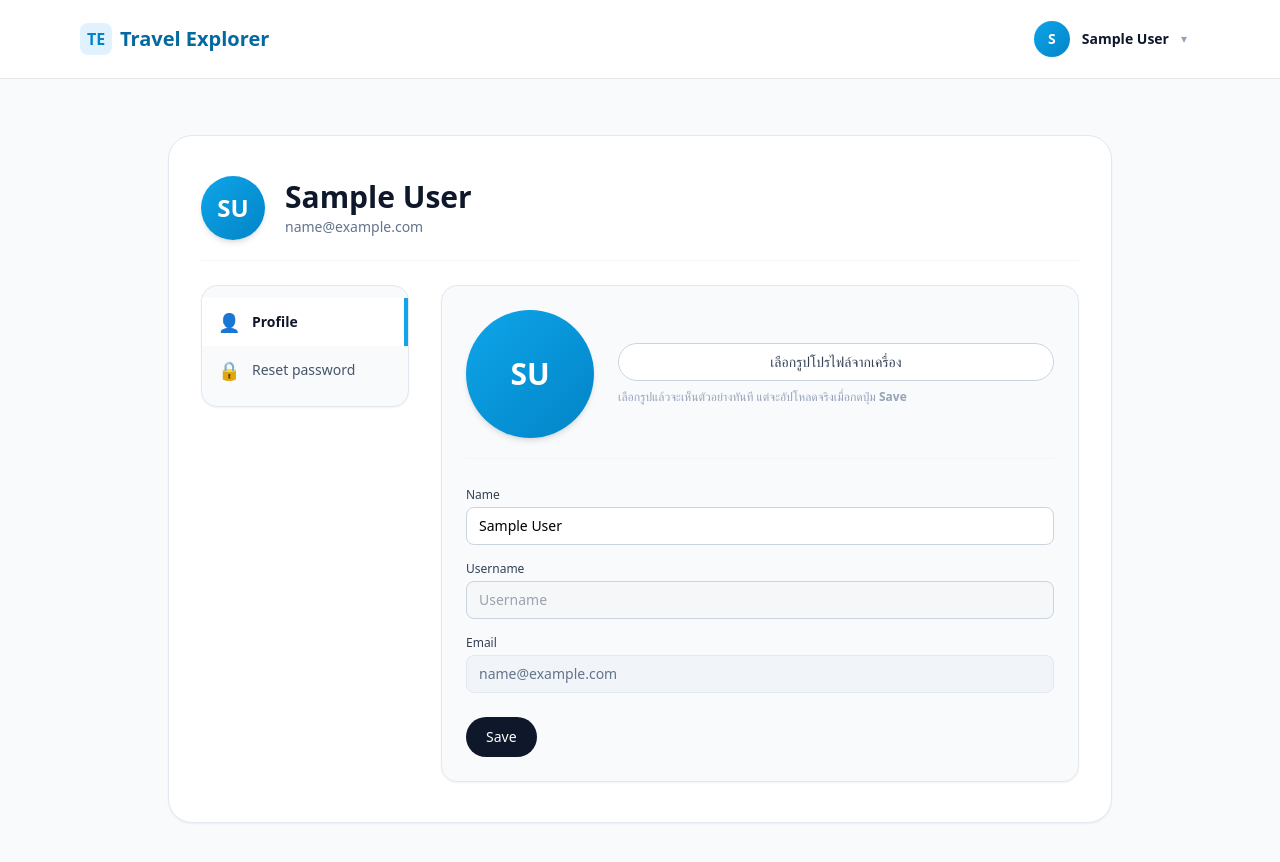
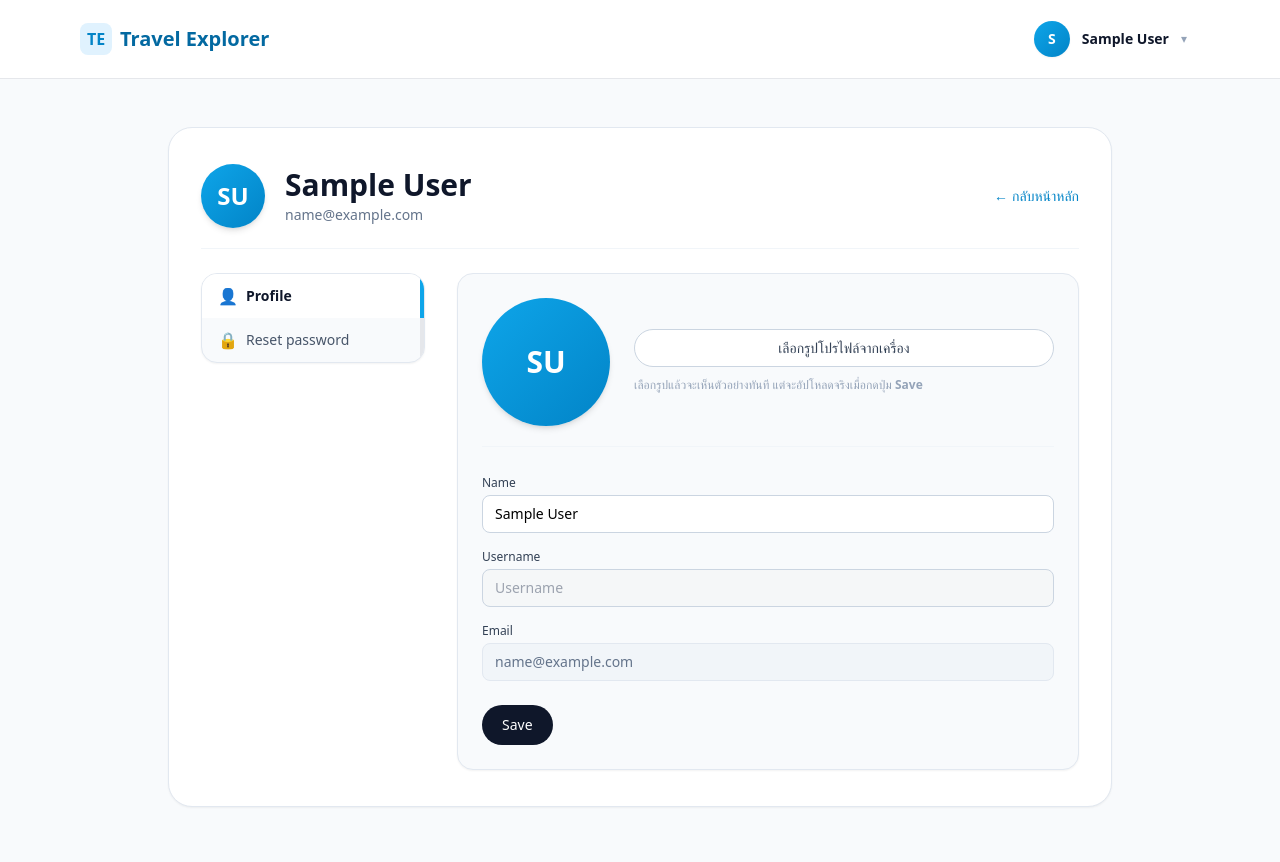
Before and after one commit to tan747400/travel-explorer-vue-springboot, a Vue app in the folder client/: page /profile in a window 1280 px wide. Shown: the top 862 px of the page. Built offline with nearby package versions, Linux system fonts and the light colour scheme; no server answers; sample sign-in values are in the browser's storage.

Commit message:
refactor(client): update DashboardPage and ProfilePage layouts; add back navigation buttons and improve button visibility for enhanced user experience

```diff
--- a/client/src/pages/DashboardPage.vue
+++ b/client/src/pages/DashboardPage.vue
@@ -1,11 +1,21 @@
 <template>
   <div class="min-h-screen bg-slate-50">
     <div class="max-w-6xl mx-auto px-4 py-10">
-      <!-- Header + ปุ่มเพิ่มทริป -->
-      <div class="flex items-center justify-between mb-4">
+      <!-- Header + ปุ่มกลับ + ปุ่มเพิ่มทริป -->
+      <div class="flex items-start justify-between mb-4">
         <h1 class="text-2xl md:text-3xl font-bold">
           ทริปของฉัน
         </h1>
+
+        <!-- ฝั่งขวา: ปุ่มกลับหน้าหลัก + ปุ่มเพิ่มทริป -->
+        <div class="flex flex-col items-end gap-2">
+          <button
+            type="button"
+            class="inline-flex items-center text-xs sm:text-sm text-sky-600 hover:text-sky-700 hover:underline"
+            @click="goHome"
+          >
+            ← กลับหน้าหลัก
+          </button>
 
           <!-- แสดงปุ่มเฉพาะตอนที่มีทริปแล้ว -->
           <button
@@ -16,6 +26,7 @@
           >
             + เพิ่มทริปใหม่
           </button>
+        </div>
       </div>
 
       <!-- Loading: ใช้ Skeleton -->
@@ -247,6 +258,10 @@ async function fetchMyTrips() {
   }
 }
 
+function goHome() {
+  router.push({ name: "home" });
+}
+
 function goCreateTrip() {
   router.push({ name: "trip-create" });
 }
--- a/client/src/pages/HomePage.vue
+++ b/client/src/pages/HomePage.vue
@@ -78,7 +78,7 @@
               <button
                 v-if="shouldShowToggle"
                 @click="showAllTags = !showAllTags"
-                class="text-[11px] sm:text-xs text-sky-600 hover:text-sky-700 hover:underline"
+                class="text-[12px] sm:text-xs text-sky-600 hover:text-sky-700 hover:underline"
               >
                 {{ showAllTags ? "ซ่อนแท็ก" : "ดูแท็กทั้งหมด" }}
               </button>
@@ -91,7 +91,7 @@
               <!-- All -->
               <button
                 type="button"
-                class="px-3 py-1.5 rounded-full border text-[11px] sm:text-xs shadow-sm whitespace-nowrap"
+                class="px-3 py-1.5 rounded-full border text-[12px] sm:text-xs shadow-sm whitespace-nowrap"
                 :class="
                   selectedTag === ''
                     ? 'bg-sky-600 text-white border-sky-600'
--- a/client/src/pages/ProfilePage.vue
+++ b/client/src/pages/ProfilePage.vue
@@ -2,7 +2,7 @@
   <!-- ใช้ min-h-screen ให้ยืดตามความสูงจอ และให้ scroll ได้ปกติ -->
   <div class="min-h-screen bg-slate-50">
     <main
-      class="w-full max-w-5xl mx-auto px-4 sm:px-6 lg:px-10 py-8 md:py-10 lg:py-14"
+      class="w-full max-w-5xl mx-auto px-4 sm:px-6 lg:px-10 py-6 sm:py-8 lg:py-12"
     >
       <!-- ถ้ายังไม่ล็อกอิน -->
       <section
@@ -26,14 +26,21 @@
       <!-- ถ้าล็อกอินแล้ว -->
       <section
         v-else
-        class="rounded-3xl bg-white border border-slate-200 shadow-sm px-4 sm:px-6 md:px-8 py-6 sm:py-8 md:py-10"
+        class="rounded-3xl bg-white border border-slate-200 shadow-sm px-4 sm:px-6 md:px-8 py-6 sm:py-8 md:py-9 space-y-6"
       >
-        <!-- Header: avatar + ชื่อ -->
+        <!-- Header: avatar + ชื่อ + ปุ่มกลับหน้าหลัก -->
         <header
-          class="flex flex-col sm:flex-row sm:items-center gap-4 sm:gap-5 border-b border-slate-100 pb-5 mb-6"
+          class="flex flex-col gap-4 border-b border-slate-100 pb-4 sm:pb-5"
         >
           <div
-            class="h-16 w-16 sm:h-18 sm:w-18 rounded-full bg-gradient-to-br from-sky-500 to-sky-600 flex items-center justify-center text-white text-2xl font-semibold shadow-md overflow-hidden mx-auto sm:mx-0"
+            class="flex flex-col sm:flex-row sm:items-center sm:justify-between gap-4"
+          >
+            <!-- ซ้าย: avatar + ชื่อ -->
+            <div
+              class="flex items-center gap-4 sm:gap-5 flex-1 min-w-0 justify-center sm:justify-start"
+            >
+              <div
+                class="h-16 w-16 sm:h-18 sm:w-18 rounded-full bg-gradient-to-br from-sky-500 to-sky-600 flex items-center justify-center text-white text-2xl font-semibold shadow-md overflow-hidden"
               >
                 <img
                   v-if="avatarUrl"
@@ -46,43 +53,63 @@
                 </span>
               </div>
 
-          <div class="text-center sm:text-left">
-            <h1 class="text-2xl sm:text-3xl font-bold text-slate-900">
+              <div class="text-center sm:text-left truncate">
+                <h1
+                  class="text-xl sm:text-2xl md:text-3xl font-bold text-slate-900 truncate"
+                >
                   {{ auth.displayName || "ผู้ใช้งาน" }}
                 </h1>
-            <p class="text-sm text-slate-500 mt-0.5">
+                <p
+                  class="text-xs sm:text-sm text-slate-500 mt-0.5 truncate max-w-xs sm:max-w-md"
+                >
                   {{ auth.userEmail }}
                 </p>
               </div>
+            </div>
+
+            <!-- ขวา: ปุ่มกลับหน้าหลัก -->
+            <div class="flex justify-center sm:justify-end">
+              <button
+                type="button"
+                class="inline-flex items-center gap-1 text-xs sm:text-sm text-sky-600 hover:text-sky-700 hover:underline"
+                @click="goBackHome"
+              >
+                <span>←</span>
+                <span>กลับหน้าหลัก</span>
+              </button>
+            </div>
+          </div>
         </header>
 
-        <div class="flex flex-col md:flex-row gap-6 md:gap-8">
+        <div
+          class="flex flex-col md:flex-row gap-5 md:gap-7 lg:gap-8 items-stretch"
+        >
           <!-- ซ้าย: เมนูแท็บ -->
-          <aside class="md:w-52 flex-shrink-0">
+          <aside class="md:w-56 flex-shrink-0">
             <nav
-              class="rounded-2xl bg-slate-50 border border-slate-200 shadow-sm py-3"
+              class="rounded-2xl bg-slate-50 border border-slate-200 shadow-sm flex md:flex-col overflow-hidden"
             >
               <button
                 type="button"
-                class="w-full flex items-center gap-3 px-4 py-2.5 text-sm"
+                class="flex-1 md:flex-none flex items-center justify-center md:justify-start gap-2 px-3 sm:px-4 py-2.5 text-xs sm:text-sm border-b md:border-b-0 md:border-b-transparent md:border-r-4 transition-colors"
                 :class="activeTab === 'profile'
-                  ? 'text-slate-900 font-semibold bg-white border-r-4 border-sky-500'
+                  ? 'text-slate-900 font-semibold bg-white md:border-sky-500'
                   : 'text-slate-600 hover:bg-white'"
                 @click="activeTab = 'profile'"
               >
-                <span class="text-lg">👤</span>
+                <span class="text-base">👤</span>
                 <span>Profile</span>
               </button>
 
               <button
                 type="button"
-                class="w-full flex items-center gap-3 px-4 py-2.5 text-sm"
+                class="flex-1 md:flex-none flex items-center justify-center md:justify-start gap-2 px-3 sm:px-4 py-2.5 text-xs sm:text-sm border-b-0 md:border-b-0 md:border-r-4 transition-colors"
                 :class="activeTab === 'password'
-                  ? 'text-slate-900 font-semibold bg-white border-r-4 border-sky-500'
+                  ? 'text-slate-900 font-semibold bg-white md:border-sky-500'
                   : 'text-slate-600 hover:bg-white'"
                 @click="activeTab = 'password'"
               >
-                <span class="text-lg">🔒</span>
+                <span class="text-base">🔒</span>
                 <span>Reset password</span>
               </button>
             </nav>
@@ -90,17 +117,17 @@
 
           <!-- ขวา: เนื้อหาแต่ละแท็บ -->
           <section
-            class="flex-1 rounded-2xl bg-slate-50 border border-slate-200 shadow-sm px-5 sm:px-6 py-5 sm:py-6"
+            class="flex-1 rounded-2xl bg-slate-50 border border-slate-200 shadow-sm px-4 sm:px-6 py-4 sm:py-6"
           >
             <!-- Tab: Profile -->
             <div v-if="activeTab === 'profile'" class="space-y-6">
               <!-- Avatar + upload -->
               <div
-                class="flex flex-col sm:flex-row sm:items-center gap-6 border-b border-slate-100 pb-5"
+                class="flex flex-col sm:flex-row sm:items-center gap-5 sm:gap-6 border-b border-slate-100 pb-5"
               >
                 <div class="relative mx-auto sm:mx-0">
                   <div
-                    class="h-28 w-28 sm:h-32 sm:w-32 rounded-full bg-gradient-to-br from-sky-500 to-sky-600 flex items-center justify-center text-white text-3xl font-semibold shadow-md overflow-hidden"
+                    class="h-24 w-24 sm:h-28 sm:w-28 md:h-32 md:w-32 rounded-full bg-gradient-to-br from-sky-500 to-sky-600 flex items-center justify-center text-white text-2xl sm:text-3xl font-semibold shadow-md overflow-hidden"
                   >
                     <img
                       v-if="avatarUrl"
@@ -130,12 +157,12 @@
                 >
                   <button
                     type="button"
-                    class="inline-flex items-center justify-center w-full sm:w-auto px-4 py-2 rounded-full border border-slate-300 bg-white text-sm text-slate-700 hover:bg-slate-50"
+                    class="inline-flex items-center justify-center w-full sm:w-auto px-4 py-2 rounded-full border border-slate-300 bg-white text-xs sm:text-sm text-slate-700 hover:bg-slate-50"
                     @click="triggerUpload"
                   >
                     เลือกรูปโปรไฟล์จากเครื่อง
                   </button>
-                  <p class="text-xs text-slate-400">
+                  <p class="text-xs text-slate-400 leading-relaxed">
                     เลือกรูปแล้วจะเห็นตัวอย่างทันที
                     แต่จะอัปโหลดจริงเมื่อกดปุ่ม
                     <span class="font-semibold">Save</span>
@@ -193,7 +220,7 @@
                 <div class="pt-2">
                   <button
                     type="submit"
-                    class="inline-flex items-center justify-center px-5 py-2.5 rounded-full bg-slate-900 text-white text-sm font-medium hover:bg-slate-800 disabled:opacity-60 disabled:cursor-not-allowed"
+                    class="inline-flex items-center justify-center px-5 py-2.5 rounded-full bg-slate-900 text-white text-sm font-medium hover:bg-slate-800 disabled:opacity-60 disabled:cursor-not-allowed w-full sm:w-auto"
                     :disabled="savingProfile"
                   >
                     <span v-if="savingProfile">กำลังบันทึก...</span>
@@ -206,10 +233,10 @@
             <!-- Tab: Reset password -->
             <div v-else class="space-y-6">
               <div class="space-y-1">
-                <h2 class="text-lg font-semibold text-slate-900">
+                <h2 class="text-base sm:text-lg font-semibold text-slate-900">
                   Reset password
                 </h2>
-                <p class="text-xs sm:text-sm text-slate-500">
+                <p class="text-xs sm:text-sm text-slate-500 leading-relaxed">
                   เพื่อความปลอดภัย แนะนำให้เปลี่ยนรหัสผ่านเป็นระยะ ๆ
                   และใช้รหัสผ่านที่คาดเดายาก
                 </p>
@@ -274,7 +301,7 @@
                 <div class="pt-2">
                   <button
                     type="submit"
-                    class="inline-flex items-center justify-center px-5 py-2.5 rounded-full bg-slate-900 text-white text-sm font-medium hover:bg-slate-800 disabled:opacity-60 disabled:cursor-not-allowed"
+                    class="inline-flex items-center justify-center px-5 py-2.5 rounded-full bg-slate-900 text-white text-sm font-medium hover:bg-slate-800 disabled:opacity-60 disabled:cursor-not-allowed w-full sm:w-auto"
                     :disabled="changingPassword"
                   >
                     <span v-if="changingPassword">
@@ -294,7 +321,7 @@
 
 <script setup lang="ts">
 import { computed, ref, onMounted } from "vue";
-import { RouterLink } from "vue-router";
+import { RouterLink, useRouter } from "vue-router";
 import { useAuthStore } from "@/stores/authStore";
 import { useToast } from "vue-toastification";
 import {
@@ -307,6 +334,7 @@ import { useSessionExpired } from "@/composables/useSessionExpired";
 
 const auth = useAuthStore();
 const toast = useToast();
+const router = useRouter();
 const { handleSessionExpired } = useSessionExpired();
 
 /* ========== UI state ========== */
@@ -393,6 +421,11 @@ onMounted(() => {
     handleSessionExpired();
   }
 });
+
+/* ปุ่มกลับหน้าหลัก */
+function goBackHome() {
+  router.push({ name: "home" });
+}
 
 /* ========== Avatar: เลือกรูป + preview (ยังไม่อัปโหลด) ========== */
 function triggerUpload() {
--- a/client/src/pages/TripDetailPage.vue
+++ b/client/src/pages/TripDetailPage.vue
@@ -37,7 +37,7 @@
             <!-- ปุ่มกลับ -->
             <button
               type="button"
-              class="text-sm text-slate-600 hover:underline"
+              class="text-sm text-sky-600 hover:text-sky-700 hover:underline"
               @click="goBackSmart"
             >
               {{ backButtonLabel }}
@@ -367,7 +367,7 @@ function selectPhoto(idx: number) {
 }
 
 /**
- * ปุ่มกลับแบบฉลาด
+ * ปุ่มกลับ
  */
 function goBackSmart() {
   if (fromDashboard.value) {
@@ -470,7 +470,7 @@ async function loadTrip() {
 onMounted(() => {
   window.scrollTo({ top: 0, behavior: "auto" });
 
-  // ✅ ถ้าผู้ใช้ "ล็อกอินอยู่" + token พัง/หมดอายุ → toast + เด้ง login
+  // ถ้าผู้ใช้ "ล็อกอินอยู่" + token พัง/หมดอายุ → toast + เด้ง login
   if (auth.isLoggedIn && isTokenInvalidOrExpired(auth.token)) {
     handleSessionExpired();
     return;
```
Lines whose indentation alone changed are shown as unchanged.
